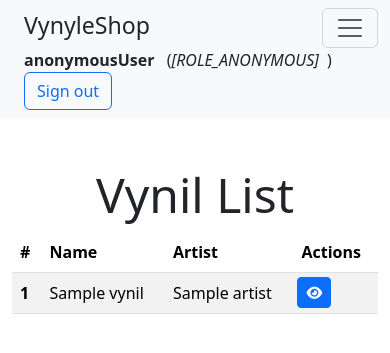
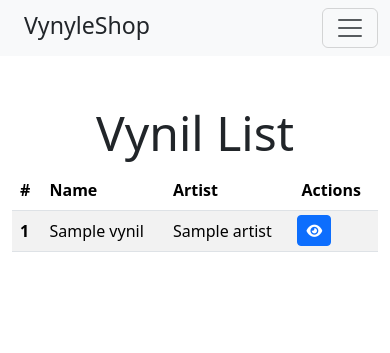
Before and after one commit to SimoneChiodo/backend-vynyleshop-spring, a Spring Boot app: page /vynil in a window 390 px wide. Shown: the top 353 px of the page. Run offline with Spring Boot 4, Linux system fonts and the light colour scheme; tables that the repository leaves empty hold one stand-in row (values such as "Sample post"); some libraries are stand-ins or nearby versions.

Commit message:
Fix navbar responsive in fragments.html

```diff
--- a/src/main/resources/templates/fragments.html
+++ b/src/main/resources/templates/fragments.html
@@ -95,7 +95,7 @@
             </ul>
 
             <!-- SEARCH BAR -->
-            <form class="d-flex me-4" role="search">
+            <form class="d-flex mb-3 mb-lg-0 me-4" role="search">
               <input
                 class="form-control me-2"
                 type="search"
@@ -106,9 +106,8 @@
                 <i class="fa-solid fa-magnifying-glass"></i>
               </button>
             </form>
-          </div>
 
-          <div class="user-info">
+            <div class="user-info text-end text-lg-start">
               <!-- User name -->
               <span sec:authentication="name" class="fw-bold me-2"></span>
 
@@ -127,6 +126,7 @@
               >
             </div>
           </div>
+        </div>
       </nav>
     </th:block>
   </body>
```
Lines whose indentation alone changed are shown as unchanged.
